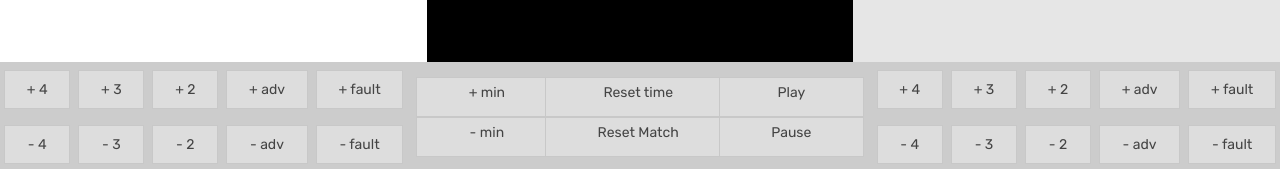
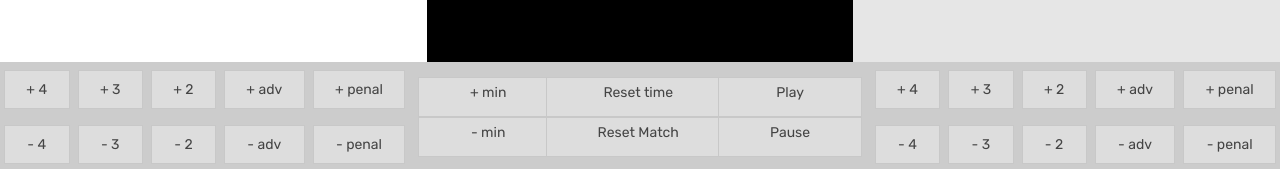
Before and after one commit to gcjbr/vue.js-bjj-scoreboard, a Vue app: page / in a window 1280 px wide. Shown: the part 628-797 px from the top of the page. Built offline with nearby package versions, Linux system fonts and the light colour scheme.

Commit message:
Change fault to penalty

```diff
--- a/src/components/ControlPoints.vue
+++ b/src/components/ControlPoints.vue
@@ -5,14 +5,14 @@
           <div class="btn" @click="changeTo(target,'score', 3)">+ 3</div>
           <div class="btn" @click="changeTo(target,'score', 2)">+ 2</div>
           <div class="btn" @click="changeTo(target,'advantage', 1)">+ adv</div>
-          <div class="btn" @click="changeTo(target,'fault', 1)">+ fault</div>
+          <div class="btn" @click="changeTo(target,'fault', 1)">+ penal</div>
         </div>
         <div class="minus">
           <div class="btn" @click="changeTo(target,'score', -4)">- 4</div>
           <div class="btn" @click="changeTo(target,'score', -3)">- 3</div>
           <div class="btn" @click="changeTo(target,'score', -2)">- 2</div>
           <div class="btn" @click="changeTo(target,'advantage', -1)">- adv</div>
-          <div class="btn" @click="changeTo(target,'fault', -1)">- fault</div>
+          <div class="btn" @click="changeTo(target,'fault', -1)">- penal</div>
         </div>
       </div>
 
```
